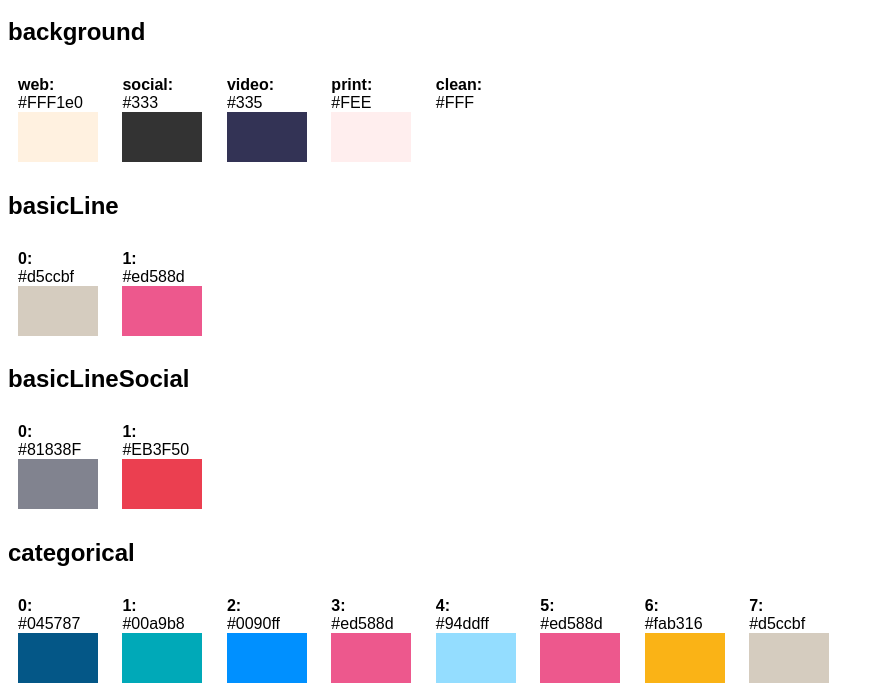
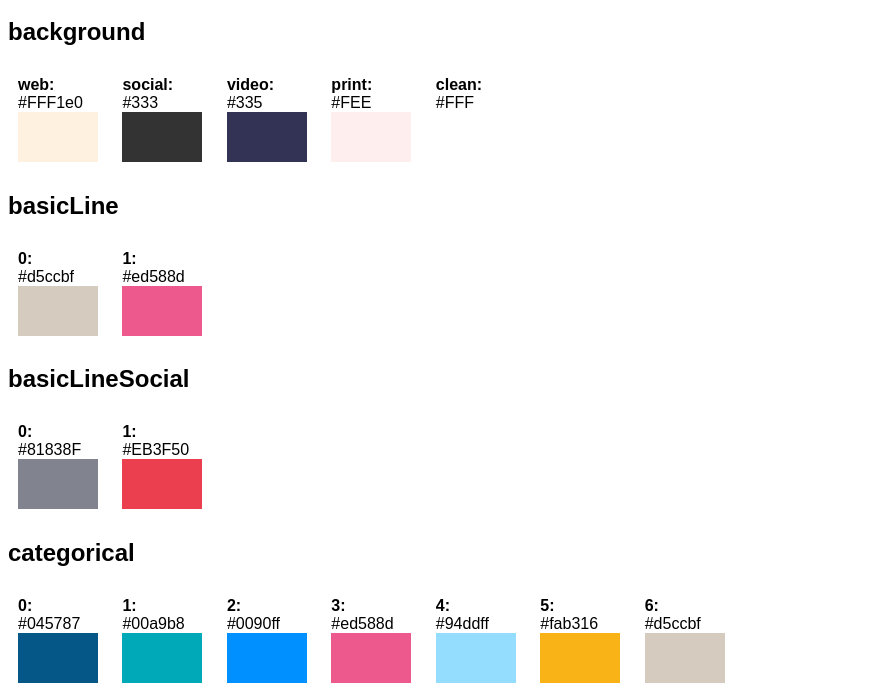
Before and after one commit to ft-interactive/g-chartcolour, a website: page index.html in a window 1280 px wide. Shown: the part 100-800 px from the top of the page, without its empty margins (0-883 px from the left). Drawn offline with Linux system fonts and the light colour scheme.

Commit message:
Remove duplicate colour

```diff
--- a/index.html
+++ b/index.html
@@ -114,17 +114,12 @@
             </div>
 
             <div class="swatch-container">
-                <b>5:</b><br>#ed588d
-                <div class="swatch" style="background:#ed588d">&nbsp;</div>
-            </div>
-
-            <div class="swatch-container">
-                <b>6:</b><br>#fab316
+                <b>5:</b><br>#fab316
                 <div class="swatch" style="background:#fab316">&nbsp;</div>
             </div>
 
             <div class="swatch-container">
-                <b>7:</b><br>#d5ccbf
+                <b>6:</b><br>#d5ccbf
                 <div class="swatch" style="background:#d5ccbf">&nbsp;</div>
             </div>
 
--- a/src/categorical.js
+++ b/src/categorical.js
@@ -4,7 +4,6 @@ export default[
 	'#0090ff',
 	'#ed588d',
 	'#94ddff',
-	'#ed588d',
 	'#fab316',
 	'#d5ccbf'
 ];
```
Also changed, not shown: build/g-chartcolour.js, build/g-chartcolour.min.js.
